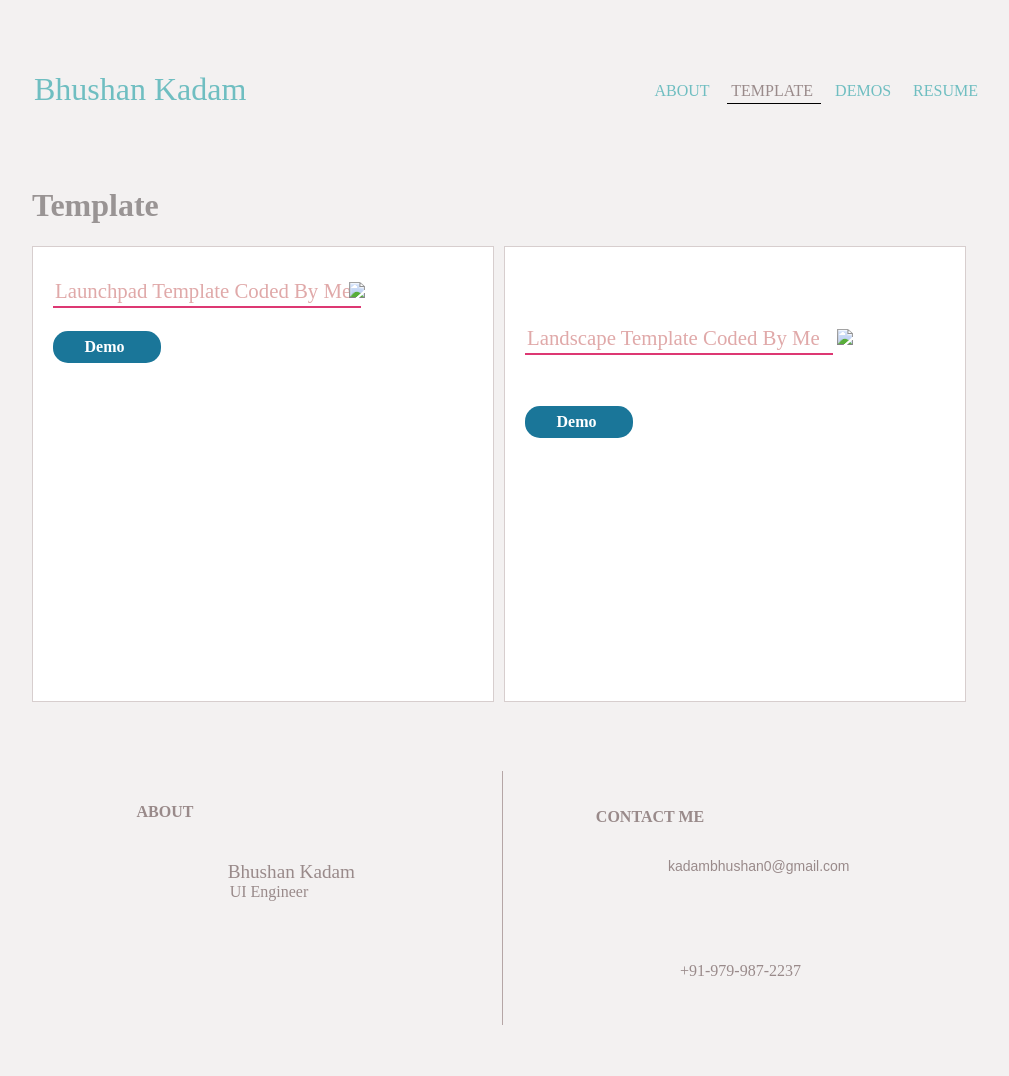
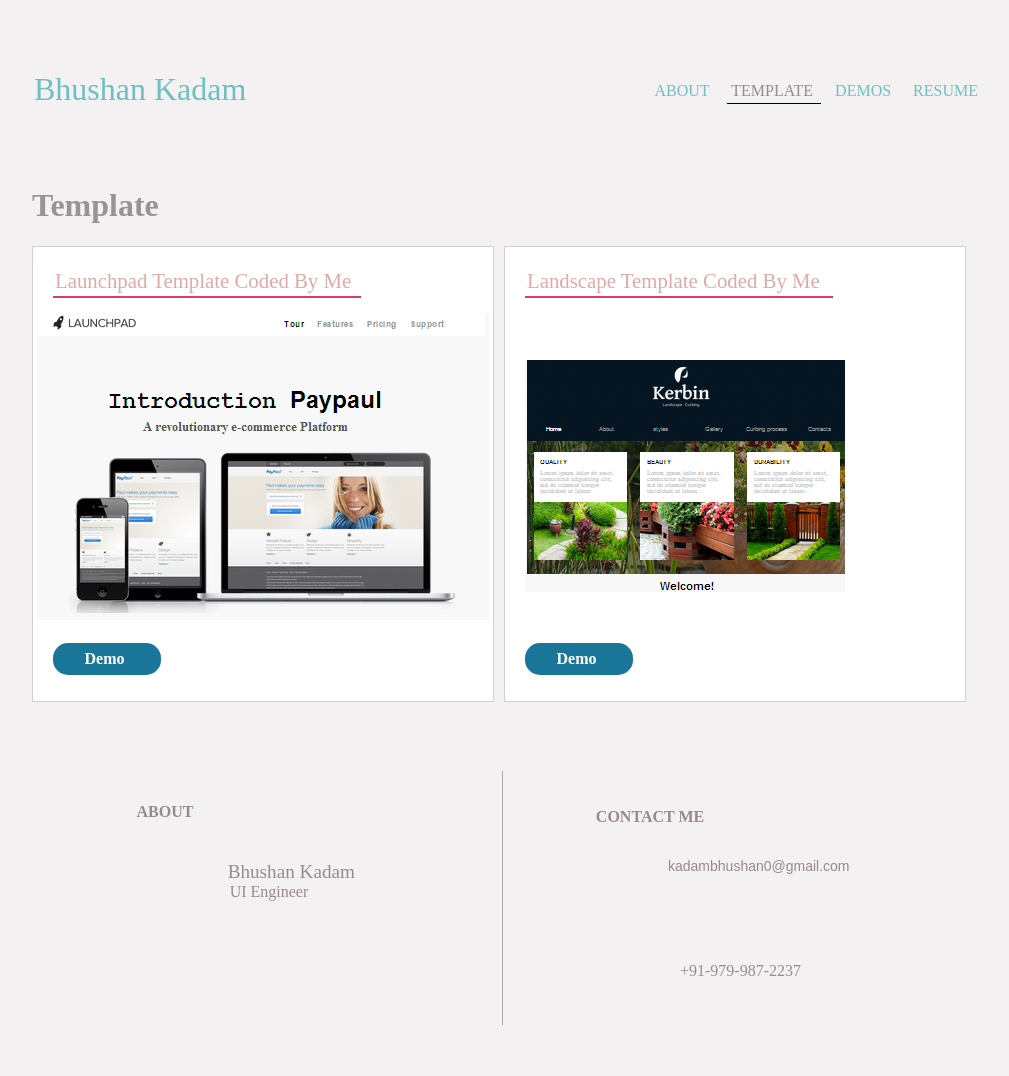
Before and after one commit to bhushansureshkadam/bhushansureshkadam.github.io, a Jekyll site: the page template.html, which Jekyll copies as it is, in a window 1280 px wide. Shown: the whole page, without its empty margins (128-1137 px from the left). Built offline with Jekyll 4.4.1, drawn with Linux system fonts in a browser that asks for light colours; Markdown is read by kramdown in place of the engine named in the settings.

Commit message:
template

```diff
--- a/template.html
+++ b/template.html
@@ -19,12 +19,12 @@
          		<ul>
               <li>
                 <a href="launchpad/launchpad.html" target="_blank" class="title"> Launchpad Template Coded By Me </a>
-                <img src="../images/launchpadimage.png" class="image1">
+                <img src="template/launchpad/images/launchpadimage.png" class="image1">
                  <a href="launchpad/launchpad.html" target="_blank" class="demoButton"> Demo </a>
               </li>
               <li>
                 <a href="landscape/landscape.html" target="_blank" class="title">Landscape Template Coded By Me</a>
-                <img src="image1/landscape.png" class="image2">
+                <img src="template/landscape/image1/landscape.png" class="image2">
                 <a href="landscape/landscape.html" target="_blank" class="demoButton2"> Demo</a>
               </li>
          		</ul>
```
